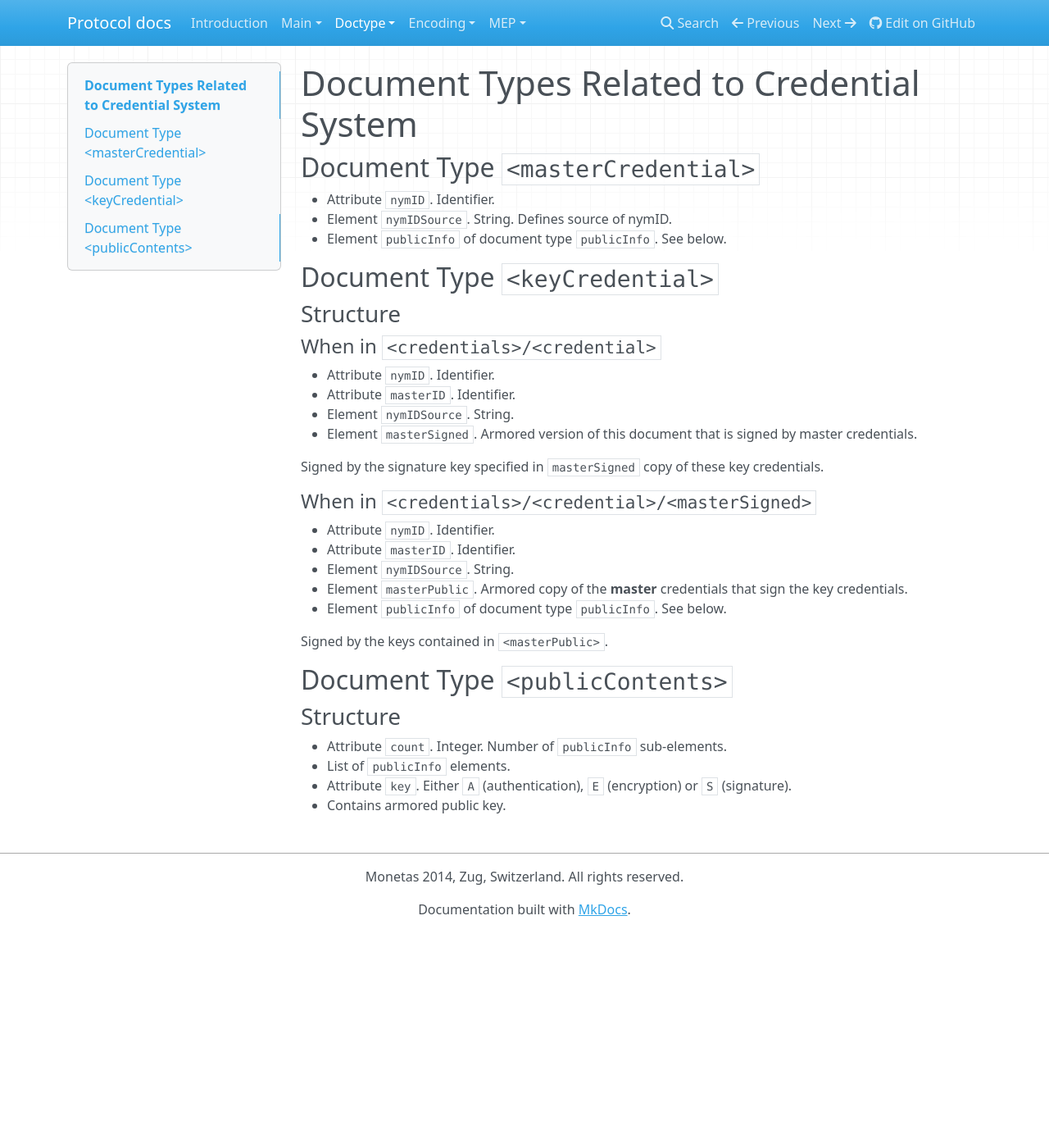
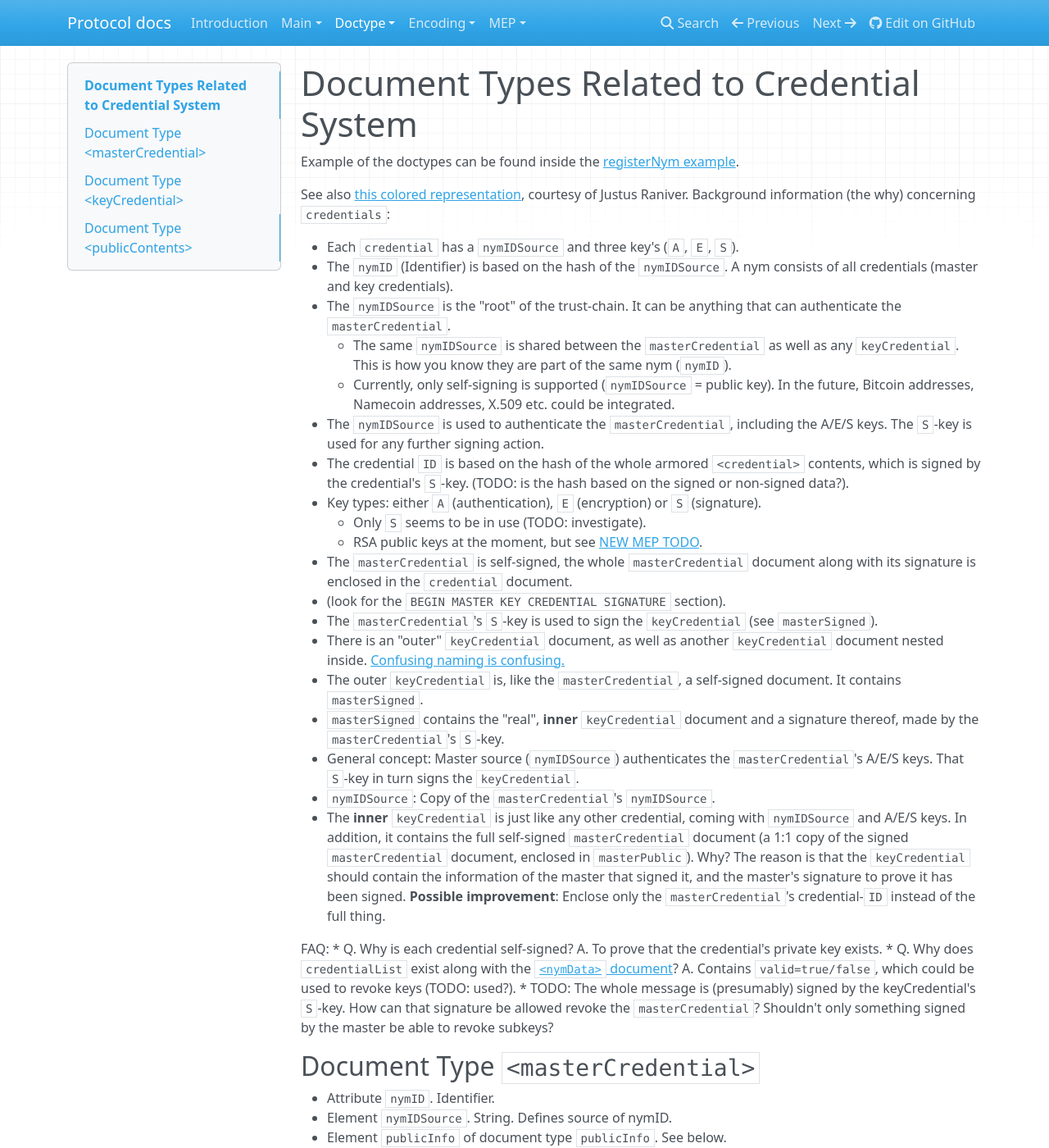
Before and after one commit to Open-Transactions/protocol-docs, an MkDocs documentation site: the page built from content/doctypes/credentials.md, in a window 1280 px wide and 1400 px high. Shown: the whole window at 82% size. Built offline with MkDocs 1.6.1, drawn with Linux system fonts in a browser that asks for light colours; nearby versions of some CDN libraries; old or Windows-style settings are respelled for this version of MkDocs; some of the changed text lies outside the part shown.

Commit message:
Extend credentials documentation.

```diff
--- a/content/doctypes/credentials.md
+++ b/content/doctypes/credentials.md
@@ -1,4 +1,39 @@
 # Document Types Related to Credential System
+
+Example of the doctypes can be found inside the [registerNym example](registerNym.xml).
+
+See also [this colored representation](https://drive.google.com/a/monetas.net/file/d/0Bztm5gBf7t8xMUFHTXd0UzF3dXM/view), courtesy of Justus Raniver.
+Background information (the why) concerning `credentials`:
+
+* Each `credential` has a `nymIDSource` and three key's (`A`, `E`, `S`).
+  * The `nymID` (Identifier) is based on the hash of the `nymIDSource`. A nym consists of all credentials (master and key credentials).
+  * The `nymIDSource` is the "root" of the trust-chain. It can be anything that can authenticate the `masterCredential`.
+    * The same `nymIDSource` is shared between the `masterCredential` as well as any `keyCredential`. This is how you know they are part of the same nym (`nymID`).
+    * Currently, only self-signing is supported (`nymIDSource` = public key). In the future, Bitcoin addresses, Namecoin addresses, X.509 etc. could be integrated.
+  * The `nymIDSource` is used to authenticate  the `masterCredential`, including the A/E/S keys. The `S`-key is used for any further signing action.
+  * The credential `ID` is based on the hash of the whole armored `<credential>` contents,
+    which is signed by the credential's `S`-key. (TODO: is the hash based on the signed or non-signed data?).
+  * Key types: either `A` (authentication), `E` (encryption) or `S` (signature).
+    * Only `S` seems to be in use (TODO: investigate).
+    * RSA public keys at the moment, but see [NEW MEP TODO](TODO).
+* The `masterCredential` is self-signed, the whole `masterCredential` document along with its signature is enclosed in the `credential` document.
+  * (look for the `BEGIN MASTER KEY CREDENTIAL SIGNATURE` section).
+  * The `masterCredential`'s `S`-key is used to sign the `keyCredential` (see `masterSigned`).
+* There is an "outer" `keyCredential` document, as well as another `keyCredential` document nested inside. [Confusing naming is confusing.](#possibleimprovements)
+* The outer `keyCredential` is, like the `masterCredential`, a self-signed document. It contains `masterSigned`.
+  * `masterSigned` contains the "real", **inner** `keyCredential` document and a signature thereof, made by the `masterCredential`'s `S`-key.
+  * General concept: Master source (`nymIDSource`) authenticates the `masterCredential`'s A/E/S keys. That `S`-key in turn signs the `keyCredential`.
+  * `nymIDSource`: Copy of the `masterCredential`'s `nymIDSource`.
+  * The **inner** `keyCredential` is just like any other credential, coming with `nymIDSource` and A/E/S keys.
+    In addition, it contains the full self-signed `masterCredential` document (a 1:1 copy of the signed `masterCredential` document, enclosed in `masterPublic`).
+    Why? The reason is that the `keyCredential` should contain the information of the master that signed it, and the master's signature to prove it has been signed.
+    **Possible improvement**: Enclose only the `masterCredential`'s credential-`ID` instead of the full thing.
+
+FAQ:
+* Q. Why is each credential self-signed? A. To prove that the credential's private key exists.
+* Q. Why does `credentialList` exist along with the [`<nymData>` document](nymData.md)? A. Contains `valid=true/false`, which could be used to revoke keys (TODO: used?).
+  * TODO: The whole message is (presumably) signed by the keyCredential's `S`-key. How can that signature be allowed revoke the `masterCredential`? Shouldn't only something signed by the master be able to revoke subkeys?
+
 
 ## Document Type `<masterCredential>`
 
@@ -13,7 +48,7 @@
 #### When in `<credentials>/<credential>`
 
 * Attribute `nymID`. Identifier.
-* Attribute `masterID`. Identifier.
+* Attribute `masterID`. Identifier. Credential ID of the `masterCredential`.
 * Element `nymIDSource`. String.
 * Element `masterSigned`. Armored version of this document that is signed by
   master credentials.
@@ -41,3 +76,10 @@ Signed by the keys contained in `<masterPublic>`.
   * Attribute `key`. Either `A` (authentication), `E` (encryption) or `S`
       (signature).
   * Contains armored public key.
+
+### Possible Improvements
+* Disambiguate the two different `keyCredential` documents by renaming the "outer" one.
+* The outer `keyCredential`'s `nymIDSource` can be removed, as it also appears nested in `masterSigned`.
+  => Remove one layer. Remove the outer `keyCredential`
+* Remove `masterPublic`, replace it by providing the `masterID` only. This is sufficient to prove that the master signed the keyCredential (as it is still inside `masterSigned`, with the master's signature).
+* TODO (for Otto to fill out): Why could we remove the `masterCredential` document, as discussed in the hangout?
```
Also changed, not shown: content/doctypes/notaryMessage.md (+4 -2 lines), 1 other file.
